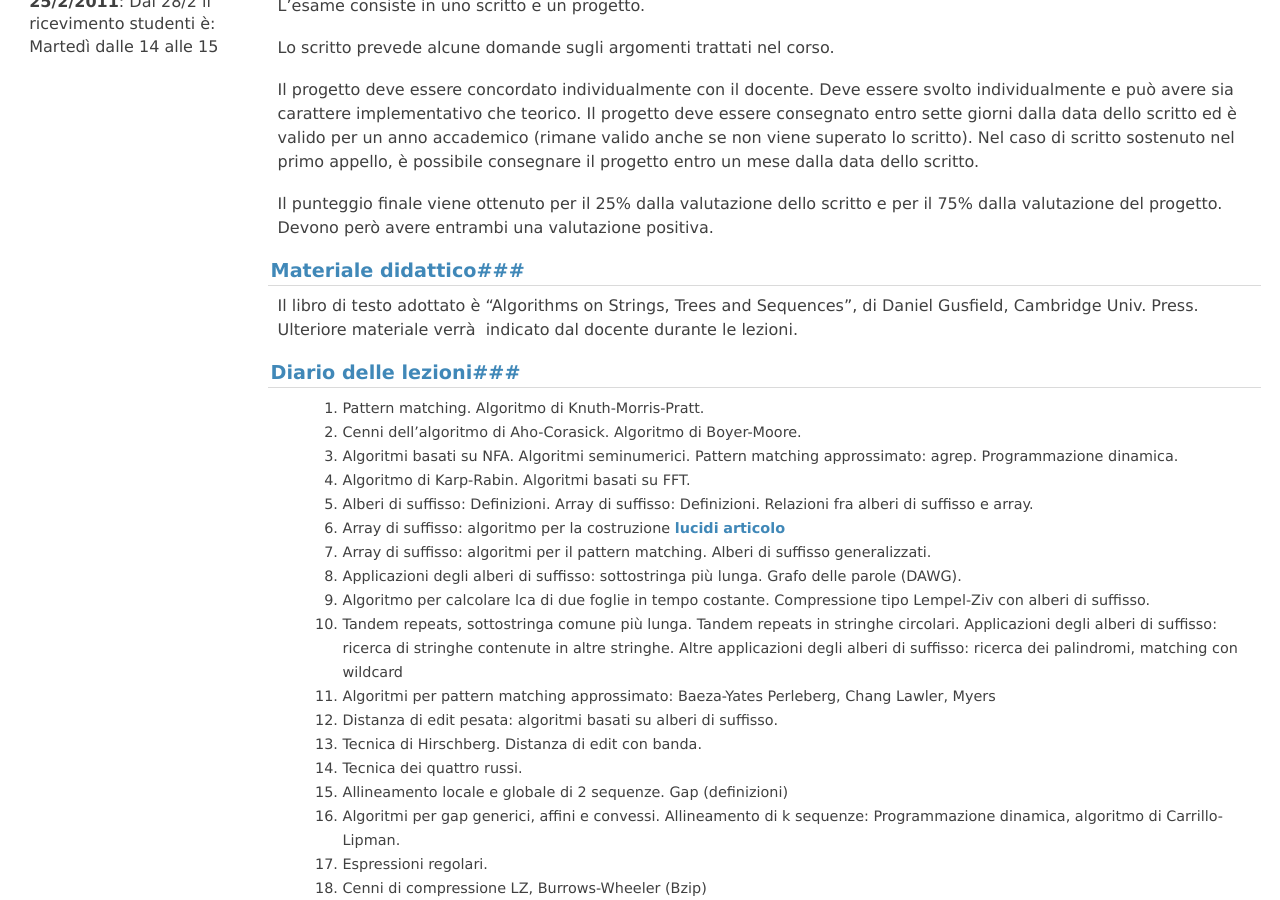
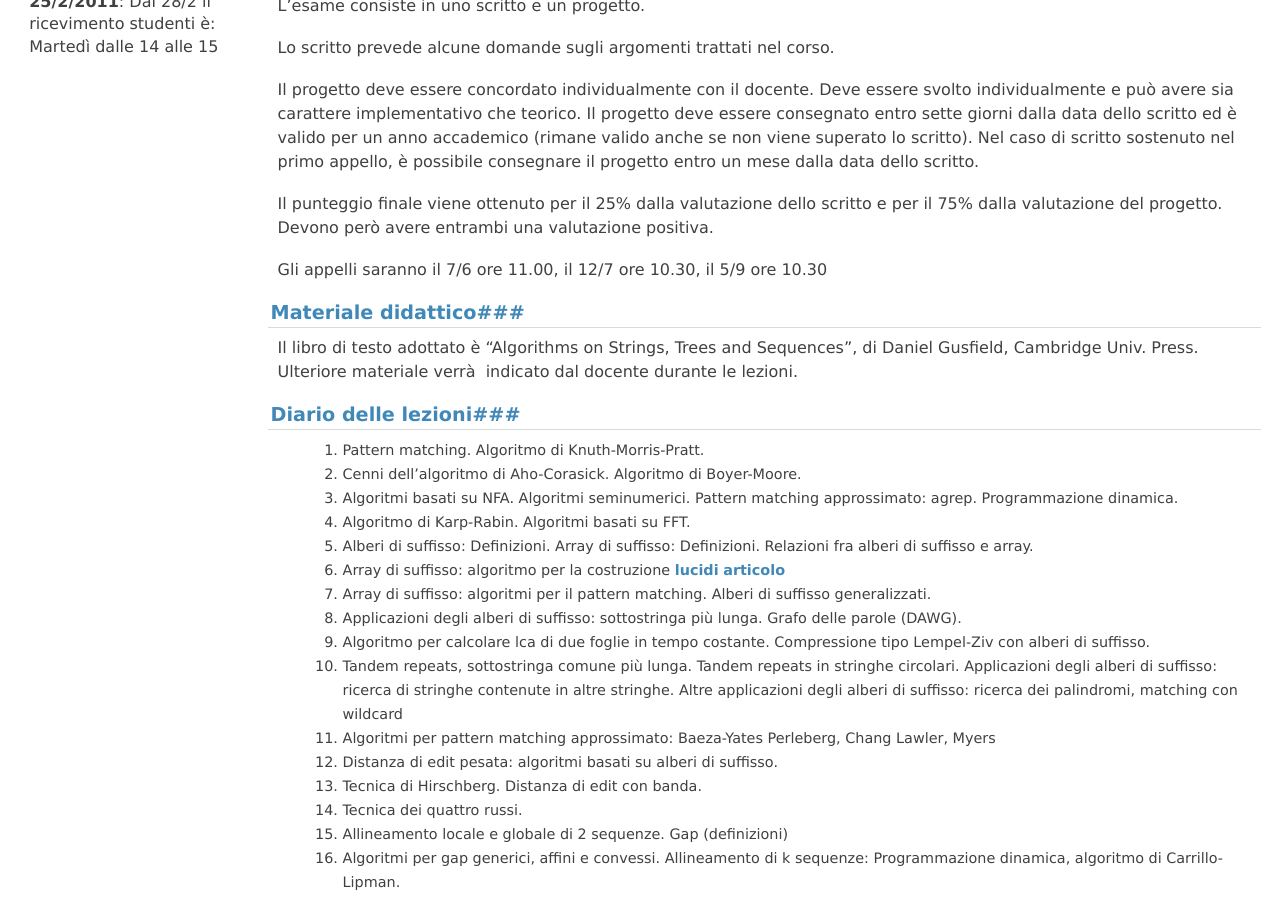
Before and after one commit to gdv/gianluca.dellavedova.org, a Jekyll site: the page built from didattica/Algoritmica su Stringhe/2010-11.markdown, in a window 1280 px wide and 900 px high, scrolled down 573 px. Built offline with Jekyll 4.4.1, drawn with Linux system fonts in a browser that asks for light colours; Markdown is read by kramdown in place of the engine named in the settings.

Commit message:
appelli algo

```diff
--- a/didattica/Algoritmica su Stringhe/2010-11.markdown
+++ b/didattica/Algoritmica su Stringhe/2010-11.markdown
@@ -36,6 +36,10 @@ Il progetto deve essere concordato individualmente con il docente. Deve essere s
 
 Il punteggio finale viene ottenuto per il 25% dalla valutazione dello scritto e per il 75% dalla valutazione del progetto. Devono però avere entrambi una valutazione positiva.
 
+Gli appelli saranno il 7/6 ore 11.00, il
+12/7 ore 10.30, il
+5/9 ore 10.30
+
 ###Materiale didattico###
 
 Il libro di testo adottato è "Algorithms on Strings, Trees and Sequences", di Daniel Gusfield, Cambridge Univ. Press.
```
